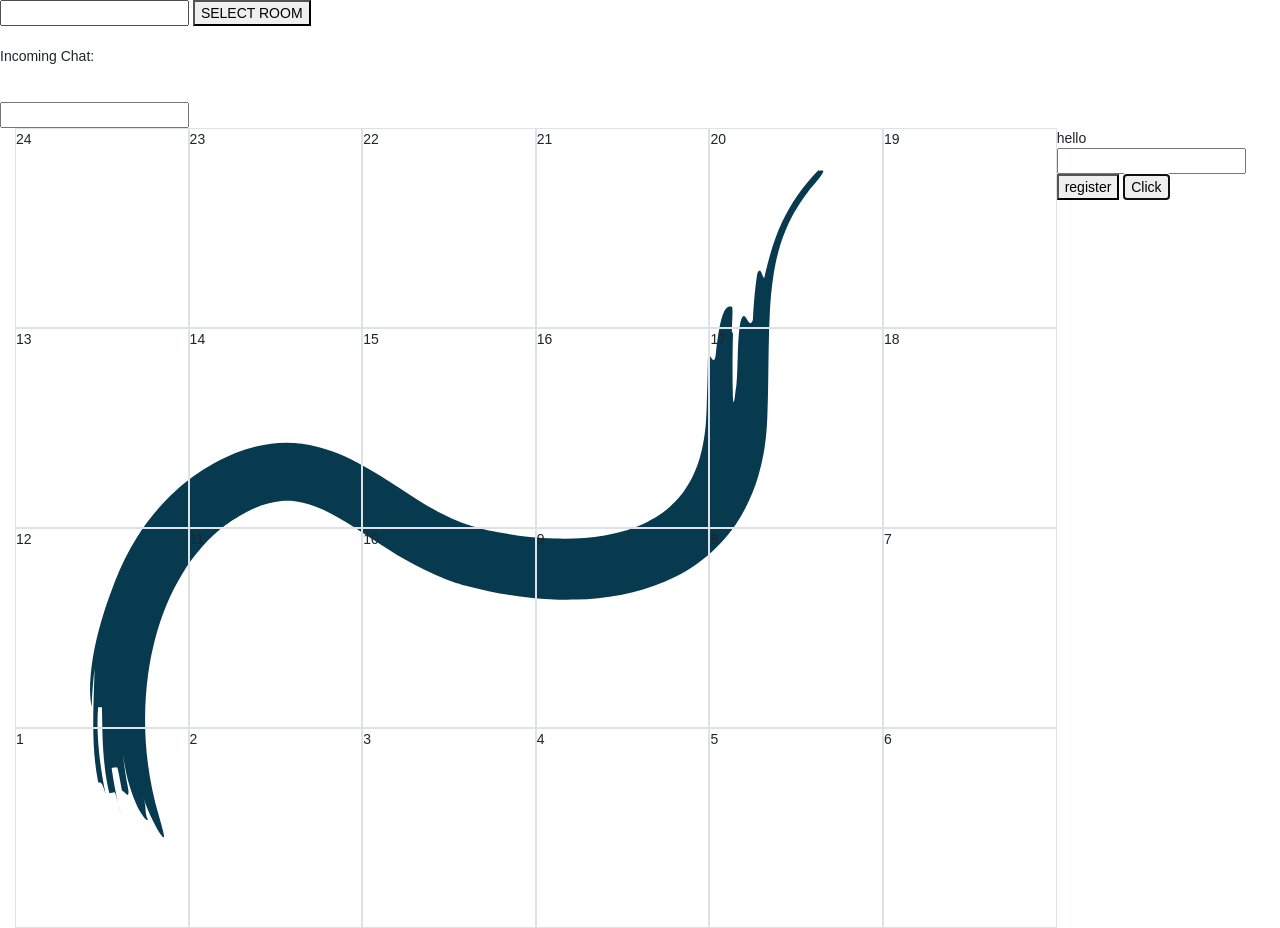
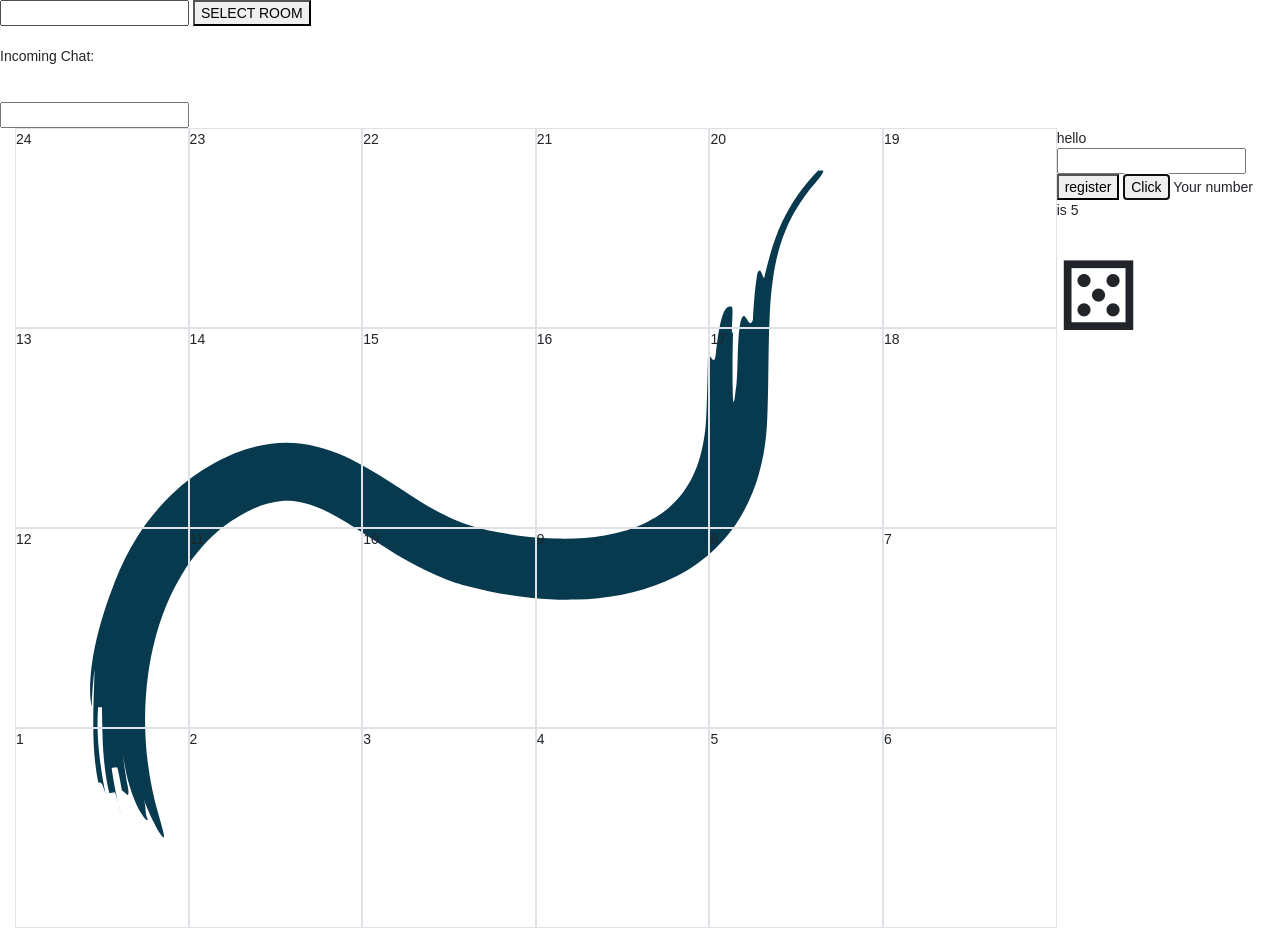
Before and after one commit to paradisegames/Snadders, a website: page index.html in a window 1280 px wide. Both pictures are taken after a click on the button "Click". Drawn offline with nearby package versions, Linux system fonts and the light colour scheme; no server answers; a web font is replaced by a local one.

Commit message:
dice added

```diff
--- a/index.html
+++ b/index.html
@@ -1,5 +1,7 @@
 <!DOCTYPE html>
 <html lang="en">
+
+  <style>      #dice {font-size: 6rem;}</style>
 
 <head>
     <meta charset="UTF-8">
@@ -15,6 +17,15 @@
             var socket = io.connect();
             var currentPlayer;
 
+
+            // document.querySelector('input[type=button]').addEventListener('click', function(){rollTheDice();});
+
+// var rollTheDice = function() {
+
+// }
+
+
+
             $("#selectroom").click(function(){
                 room = $("#roomname").val();
                 console.log(room);
@@ -27,6 +38,19 @@
             });
 
            $('#randomNumberButton').click(function(){
+
+            var i,
+            faceValue,
+            output = '',
+            faceValue = Math.floor(Math.random() * 6);
+            output += "&#x268" + faceValue + "; ";
+            randomNum=faceValue+1;
+
+            console.log('dice number is '+randomNum);
+            document.getElementById('dice').innerHTML = output;
+
+            document.getElementById("mylabel1").innerHTML=randomNum;
+
              var randomNum= Math.floor(Math.random() * 5) + 1;
              console.log("random number is " + randomNum);
              if(currentPlayer ==1 ) currentPlayer = 2;
@@ -252,8 +276,13 @@ Incoming Chat: <ul id="incomingChatMessages"></ul>
                   <button id="register">register</button>
 
                 <button id="randomNumberButton">Click</button>
+                Your number is <label id="mylabel1"></label>
 
+                <div id="dice"></div>
             </div>
+
+
+            <!-- <input type="number" min="1" max="6">   -->
 
 
         </div>
```
Also changed, not shown: server.js (+13 -13 lines).
